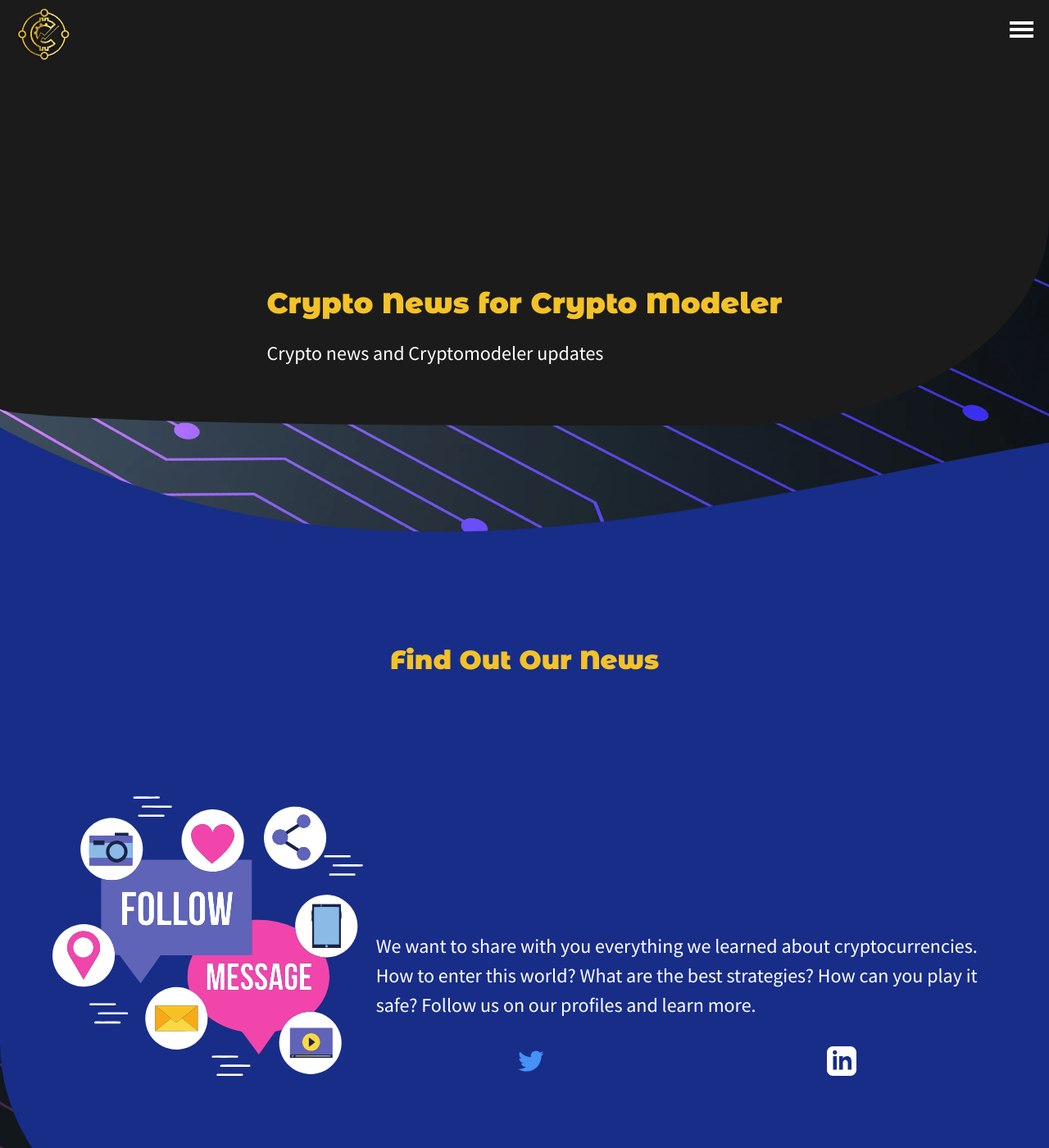
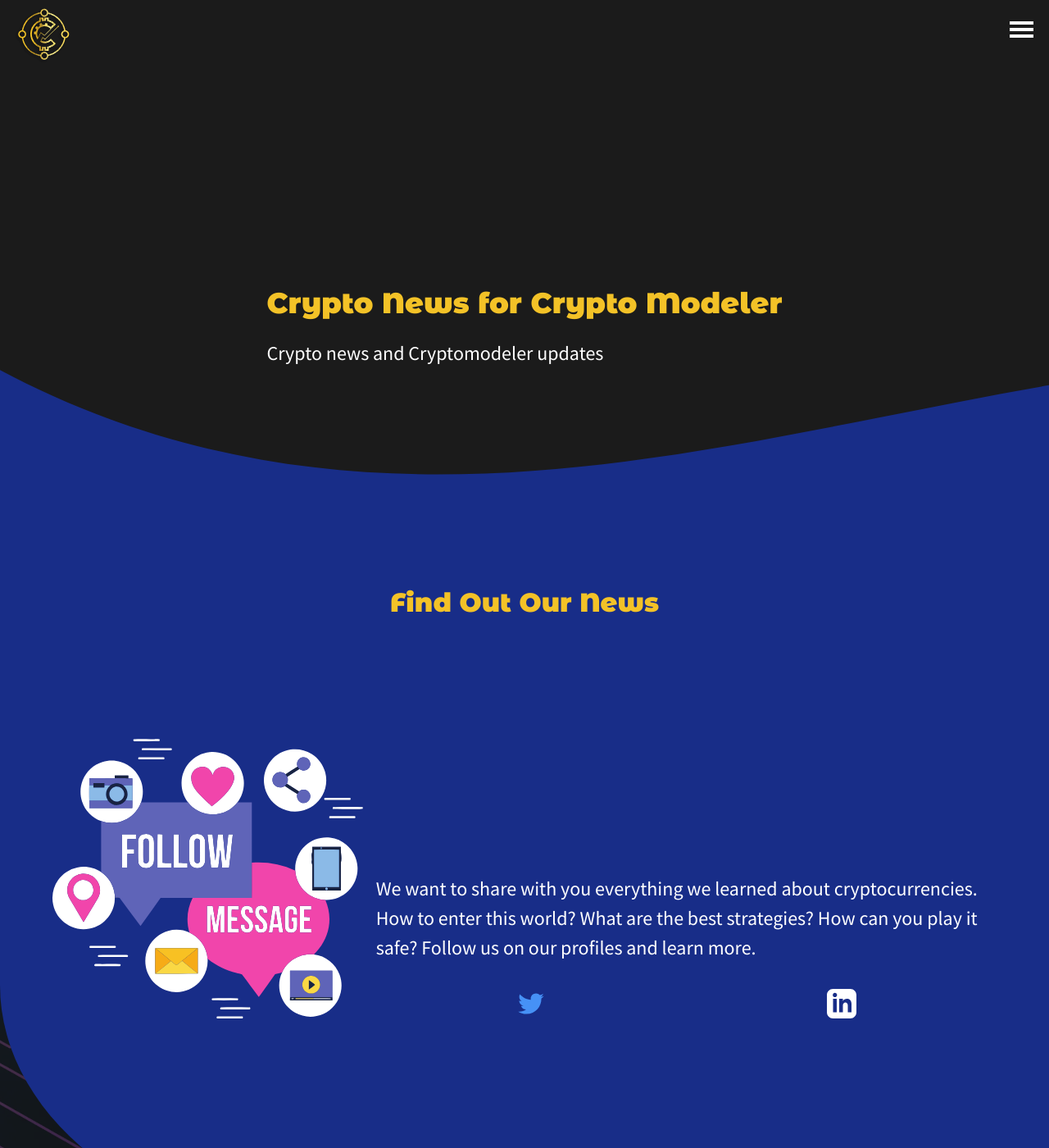
Before and after one commit to fxbrandon/CryptoModelerWebsite, a Jekyll site: the page built from contact.html, in a window 1280 px wide and 1400 px high. Shown: the whole window at 82% size. Built offline with Jekyll 4.4.1, drawn with Linux system fonts in a browser that asks for light colours; some web fonts are replaced.

Commit message:
contact check

```diff
--- a/_includes/css/contacto.css
+++ b/_includes/css/contacto.css
@@ -1,7 +1,7 @@
 .contact-home{
   position: relative;
   width: 100%;
-  padding: 70px clamp(2rem, 10vw, 5rem);
+  padding: 70px clamp(2rem, 10vw, 5rem) 0;
   background-color: var(--secundario);
   color: white;
   display: flex;
@@ -11,7 +11,6 @@
   text-align: center;
   gap: 1.5rem;
   z-index: 2;
-  border-radius: 0% 0% 30% 52% / 10% 10% 49% 4%;
 }
 
 .rrss {
--- a/contact.html
+++ b/contact.html
@@ -17,7 +17,7 @@
     <p>Crypto news and Cryptomodeler updates</p>
   </div>
 </header>
-<div style="height: 150px; overflow: hidden;"><svg viewBox="0 0 500 150"
+<div style="height: 150px; overflow: hidden; background-color: var(--secundario);"><svg viewBox="0 0 500 150"
     preserveAspectRatio="none" style="height: 100%; width: 100%; ">
     <path d="M-14.44,-18.25 C168.40,253.13 350.67,80.43 517.72,13.31 L500.00,150.00 L0.00,150.00 Z"
       style="stroke: none; fill: var(--complemento2);"></path>
```
Also changed, not shown: 3 other files.
